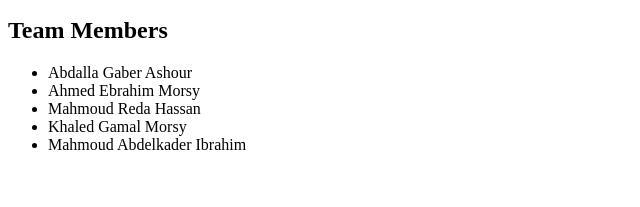
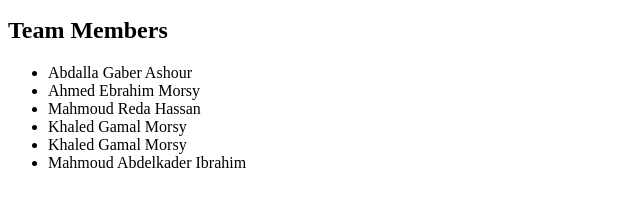
Before and after one commit to abdallagaber/Version-Control-Lab, a plain HTML site: page index.html in a window 1280 px wide. Shown: the part 101-308 px from the top of the page, without its empty margins (0-640 px from the left). Drawn offline with Linux system fonts and the light colour scheme.

Commit message:
second push

```diff
--- a/index.html
+++ b/index.html
@@ -15,7 +15,8 @@
       <li>Ahmed Ebrahim Morsy</li>
       <li>Mahmoud Reda Hassan</li>
       <li>Khaled Gamal Morsy</li>
-	    <li>Mahmoud Abdelkader Ibrahim</li>
+      <li>Khaled Gamal Morsy</li>
+      <li>Mahmoud Abdelkader Ibrahim</li>
     </ul>
   </body>
 </html>
```
